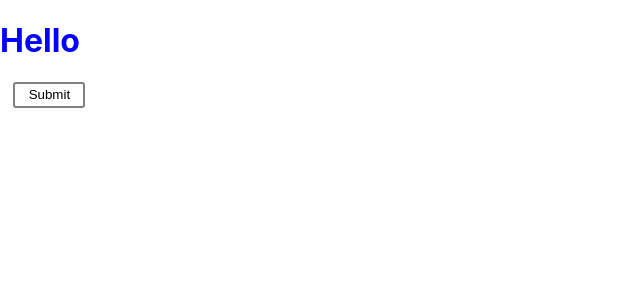
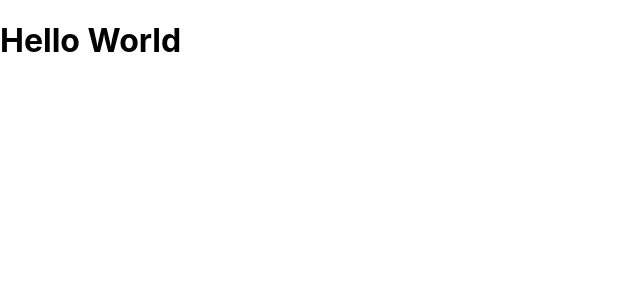
Before and after one commit to alisonwu6/react-typescript-lab, a React (Create React App) app: page / in a window 1280 px wide. Shown: the top 300 px of the page, without its empty margins (0-640 px from the left). Built offline with nearby package versions, Linux system fonts and the light colour scheme.

Commit message:
chore: back to Hello World

```diff
--- a/src/App.tsx
+++ b/src/App.tsx
@@ -1,26 +1,8 @@
 import React from 'react';
-import styled from 'styled-components';
-
-type BtnType = {
-  colorStatus: boolean
-}
-
-const Button = styled.button<BtnType>`
-  background: transparent;
-  border-radius: 3px;
-  border: 2px solid ${props => props.colorStatus === false ? 'grey' : 'seagreen'};
-  color: #000;
-  margin: 0 1em;
-  padding: 0.25em 1em;
-`
-const H1 = styled.h1`
-  color: blue;
-`
 
 const App: React.FC = () => {
   return <>
-    <H1>Hello</H1>
-    <Button colorStatus={false}>Submit</Button>
+    <h1>Hello World</h1>
   </>
 }
 
```
Also changed, not shown: src/App.css (added).
